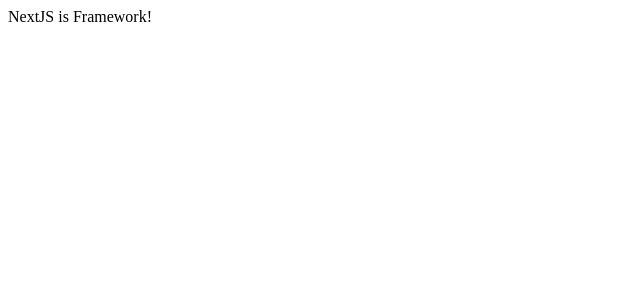
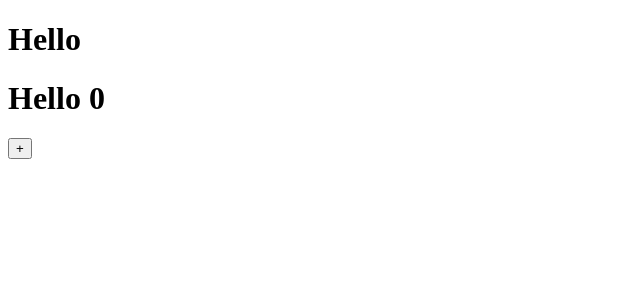
Before and after one commit to practice-skill-kyungsle/nomad-nextjs, a Next.js app: page / in a window 1280 px wide. Shown: the top 300 px of the page, without its empty margins (0-640 px from the left). Built offline with nearby package versions, Linux system fonts and the light colour scheme.

Commit message:
#1.2 static Pre Rendering

```diff
--- a/pages/index.js
+++ b/pages/index.js
@@ -1,3 +1,12 @@
+import { useState } from "react";
+
 export default function Home() {
-  return "NextJS is Framework!";
+  const [counter, setCounter] = useState(0);
+  return (
+    <div>
+      <h1>Hello</h1>
+      <h1>Hello {counter}</h1>
+      <button onClick={() => setCounter((prev) => prev + 1)}>+</button>
+    </div>
+  );
 }
```
